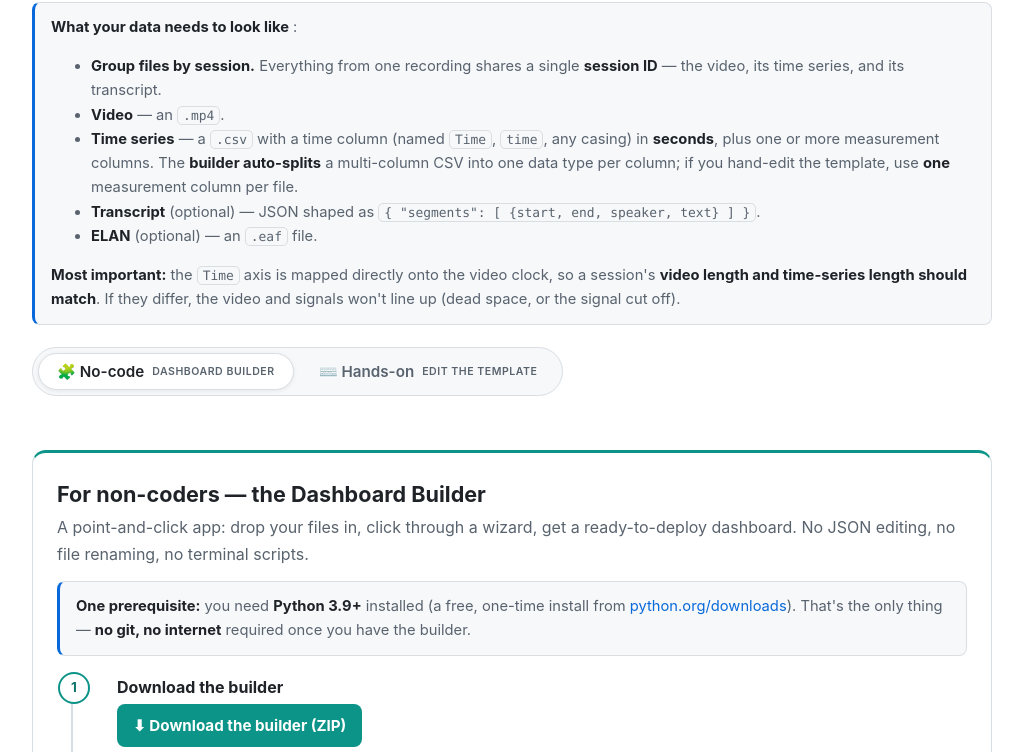
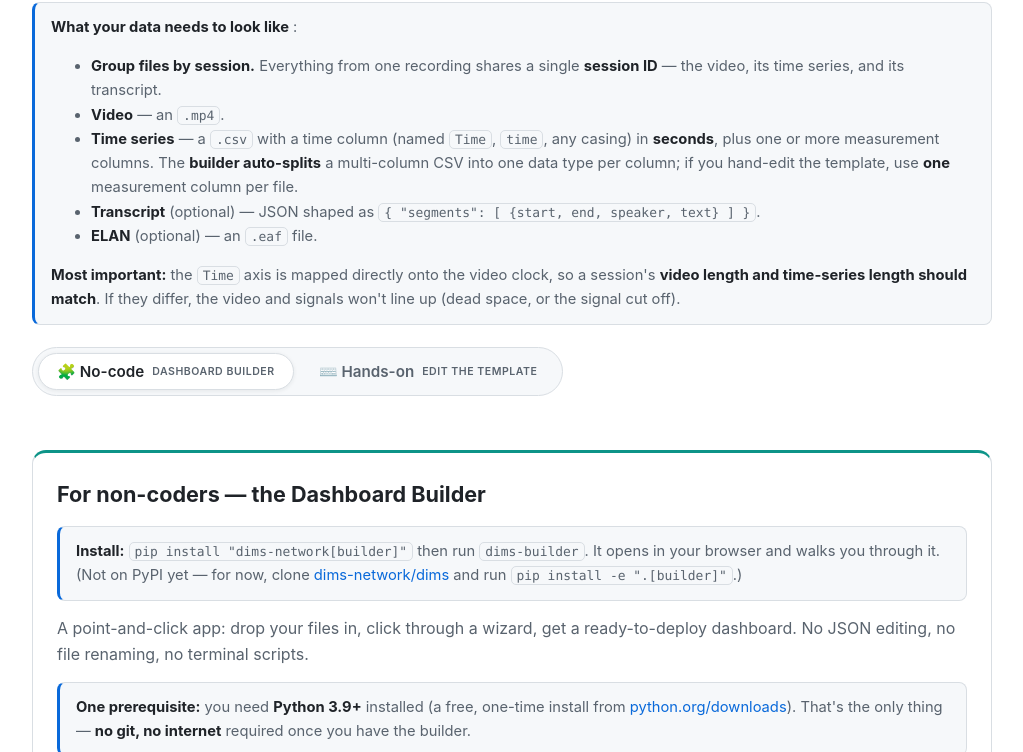
Before and after one commit to dims-network/dims-network.github.io, a plain HTML site: page tutorial.html in a window 1280 px wide. Shown: the part 199-951 px from the top of the page, without its empty margins (128-1151 px from the left). Drawn offline with Linux system fonts and the light colour scheme.

Commit message:
The builder is installed, not downloaded

```diff
--- a/tutorial.html
+++ b/tutorial.html
@@ -56,6 +56,12 @@
   <section id="builder" class="tabpanel">
     <div class="path builder">
       <h3>For non-coders — the Dashboard Builder</h3>
+      <div class="callout"><b>Install:</b>
+        <code>pip install "dims-network[builder]"</code> then run
+        <code>dims-builder</code>. It opens in your browser and walks you through
+        it. <span class="muted">(Not on PyPI yet — for now, clone
+        <a href="https://github.com/dims-network/dims">dims-network/dims</a> and
+        run <code>pip install -e ".[builder]"</code>.)</span></div>
       <p class="sub">A point-and-click app: drop your files in, click through a wizard, get a
         ready-to-deploy dashboard. No JSON editing, no file renaming, no terminal scripts.</p>
 
@@ -66,7 +72,7 @@
       <ol class="steps">
         <li>
           <h4>Download the builder</h4>
-          <p><a class="dl" href="https://github.com/dims-network/DIMS_dashboard_builder/archive/refs/heads/main.zip">⬇&nbsp;Download the builder (ZIP)</a></p>
+          <p><a class="dl" href="https://github.com/dims-network/dims">Get the builder →</a></p>
           <p>Unzip it — <b>no git needed</b>. The DIMS dashboard code is bundled inside, so
             there's nothing else to download.</p>
         </li>
@@ -133,7 +139,7 @@ python builder.py</pre>
       </ol>
 
 
-      <a class="cta" href="https://github.com/dims-network/DIMS_dashboard_builder">Open the Dashboard Builder →</a>
+      <a class="cta" href="https://github.com/dims-network/dims/tree/main/apps/builder">Open the Dashboard Builder →</a>
     </div>
   </section>
 
```
Also changed, not shown: index.html (+2 -2 lines).
